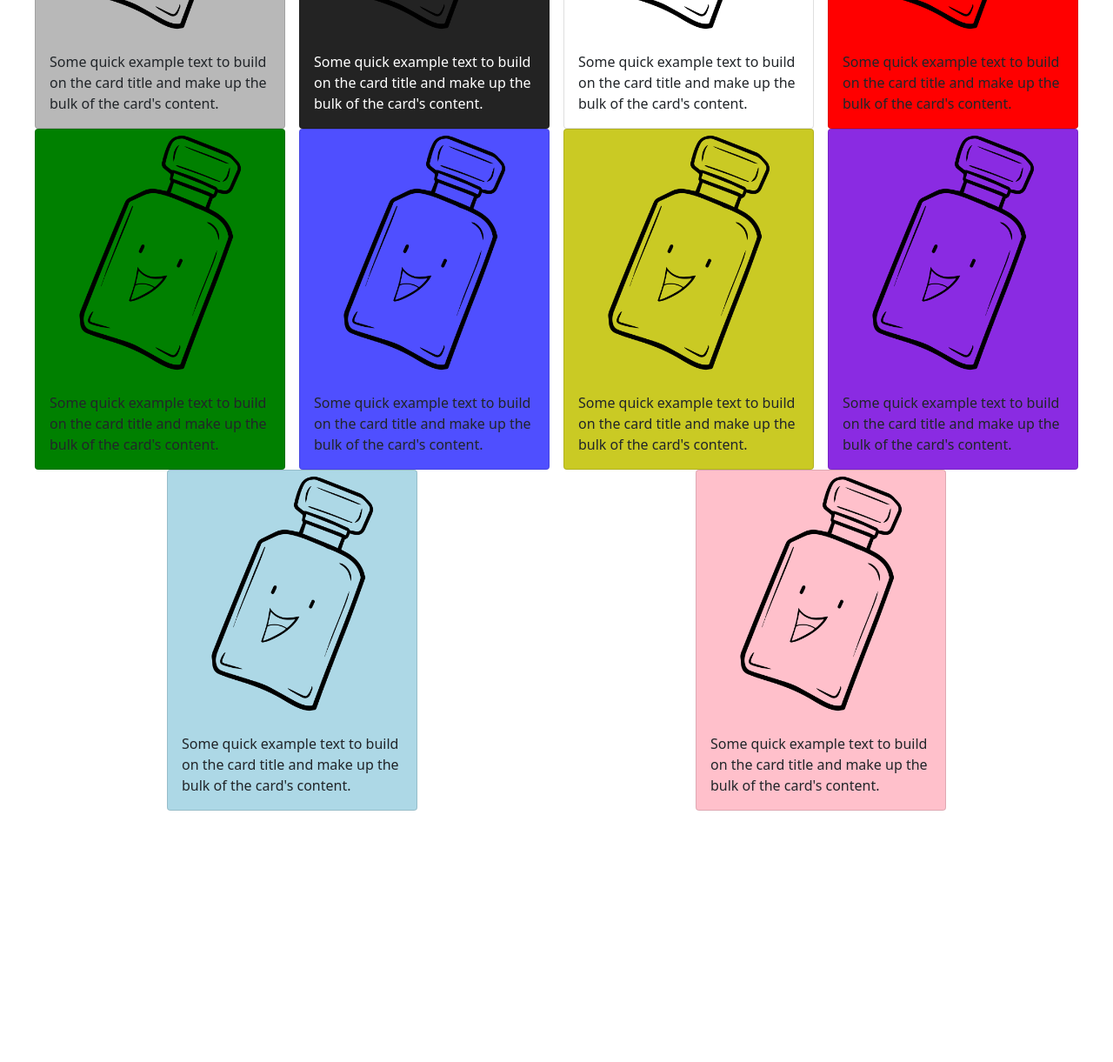
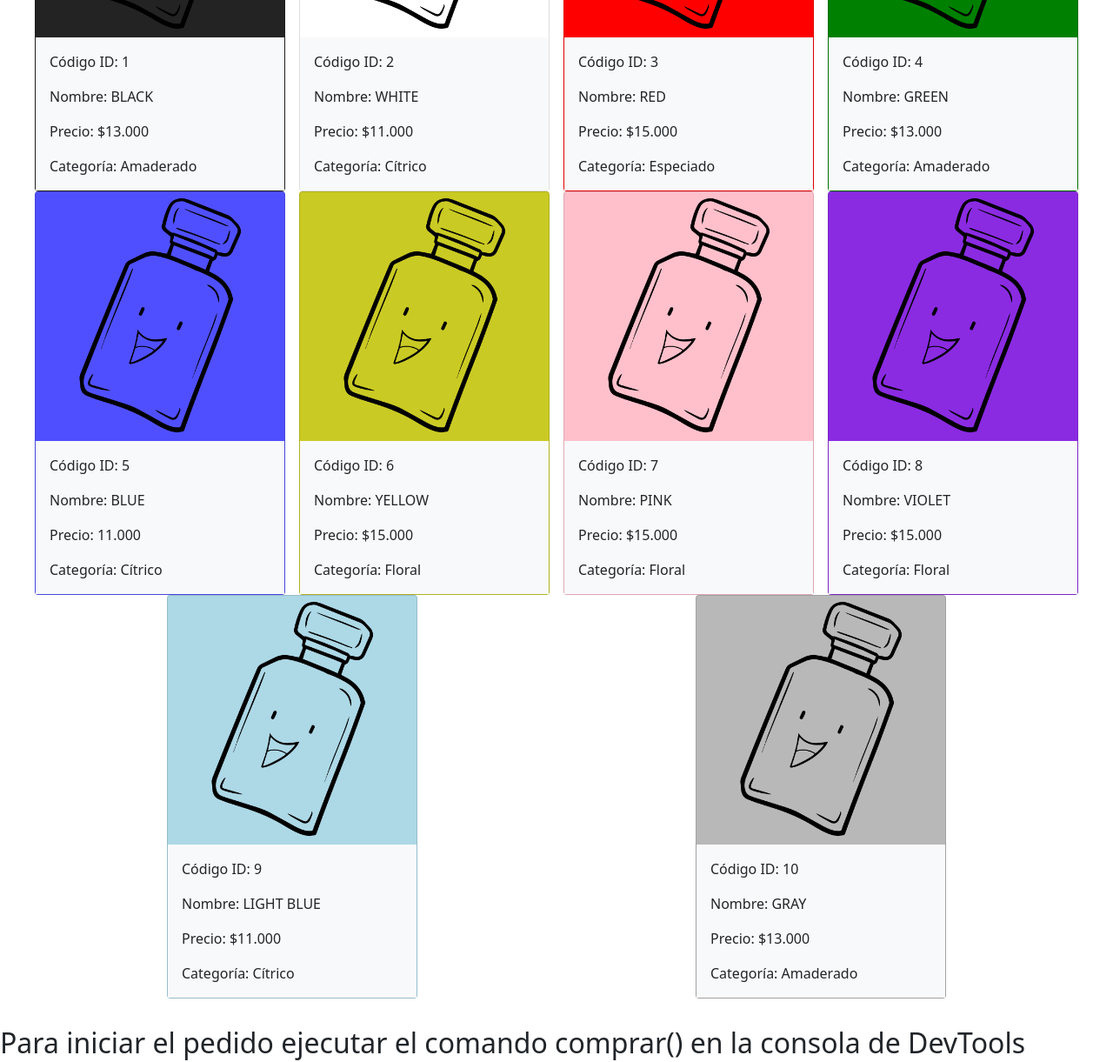
Before and after one commit to JulioBarnes/JS-PreEntrega-2-Barnes, a plain HTML site: page index.html in a window 1280 px wide. Shown: the part 340-1561 px from the top of the page at 87% size. Before the commit the page ends 1304 px from the top, so only its background shows below. Drawn offline with Linux system fonts and the light colour scheme.

Commit message:
modificadas las cards con la info de tabla

```diff
--- a/index.html
+++ b/index.html
@@ -16,68 +16,98 @@
     </header>
     <main>
         <section class="d-flex flex-wrap align-items-center justify-content-around m-3 p-3">
-            <div class="card fondoGRAY" style="width: 18rem;">
-                <img src="./assests/img/perfume.png" class="card-img-top" alt="...">
-                <div class="card-body">
-                  <p class="card-text">Some quick example text to build on the card title and make up the bulk of the card's content.</p>
-                </div>
-            </div>
             <div class="card fondoBLACK" style="width: 18rem;">
                 <img src="./assests/img/perfume.png" class="card-img-top" alt="...">
-                <div class="card-body">
-                  <p class="card-text letraBLANCAS">Some quick example text to build on the card title and make up the bulk of the card's content.</p>
+                <div class="card-body bg-light">
+                  <p class="card-text">Código ID: 1</p>
+                  <p class="card-text">Nombre: BLACK</p>
+                  <p class="card-text">Precio: $13.000</p>
+                  <p class="card-text">Categoría: Amaderado</p>
                 </div>
             </div>
             <div class="card fondoWHITE" style="width: 18rem;">
                 <img src="./assests/img/perfume.png" class="card-img-top" alt="...">
-                <div class="card-body">
-                  <p class="card-text">Some quick example text to build on the card title and make up the bulk of the card's content.</p>
+                <div class="card-body bg-light">
+                    <p class="card-text">Código ID: 2 </p>
+                    <p class="card-text">Nombre: WHITE</p>
+                    <p class="card-text">Precio: $11.000</p>
+                    <p class="card-text">Categoría: Cítrico</p>
                   </div>
             </div>
             <div class="card fondoRED" style="width: 18rem;">
                 <img src="./assests/img/perfume.png" class="card-img-top" alt="...">
-                <div class="card-body">
-                  <p class="card-text">Some quick example text to build on the card title and make up the bulk of the card's content.</p>
+                <div class="card-body bg-light">
+                    <p class="card-text">Código ID: 3</p>
+                    <p class="card-text">Nombre: RED</p>
+                    <p class="card-text">Precio: $15.000</p>
+                    <p class="card-text">Categoría: Especiado</p>
                   </div>
             </div>
             <div class="card fondoGREEN" style="width: 18rem;">
                 <img src="./assests/img/perfume.png" class="card-img-top" alt="...">
-                <div class="card-body">
-                  <p class="card-text">Some quick example text to build on the card title and make up the bulk of the card's content.</p>
+                <div class="card-body bg-light">
+                    <p class="card-text">Código ID: 4</p>
+                    <p class="card-text">Nombre: GREEN</p>
+                    <p class="card-text">Precio: $13.000</p>
+                    <p class="card-text">Categoría: Amaderado</p>
                   </div>
             </div>
             <div class="card fondoBLUE" style="width: 18rem;">
                 <img src="./assests/img/perfume.png" class="card-img-top" alt="...">
-                <div class="card-body">
-                  <p class="card-text">Some quick example text to build on the card title and make up the bulk of the card's content.</p>
+                <div class="card-body bg-light">
+                    <p class="card-text">Código ID: 5</p>
+                    <p class="card-text">Nombre: BLUE</p>
+                    <p class="card-text">Precio: 11.000</p>
+                    <p class="card-text">Categoría: Cítrico</p>
                   </div>
             </div>
             <div class="card fondoYELLOW" style="width: 18rem;">
                 <img src="./assests/img/perfume.png" class="card-img-top" alt="...">
-                <div class="card-body">
-                  <p class="card-text">Some quick example text to build on the card title and make up the bulk of the card's content.</p>
+                <div class="card-body bg-light">
+                    <p class="card-text">Código ID: 6</p>
+                    <p class="card-text">Nombre: YELLOW</p>
+                    <p class="card-text">Precio: $15.000</p>
+                    <p class="card-text">Categoría: Floral</p>
+                  </div>
+            </div>
+            <div class="card fondoPINK" style="width: 18rem;">
+                <img src="./assests/img/perfume.png" class="card-img-top" alt="...">
+                <div class="card-body bg-light">
+                    <p class="card-text">Código ID: 7</p>
+                    <p class="card-text">Nombre: PINK</p>
+                    <p class="card-text">Precio: $15.000</p>
+                    <p class="card-text">Categoría: Floral</p>
                   </div>
             </div>
             <div class="card fondoVIOLET" style="width: 18rem;">
                 <img src="./assests/img/perfume.png" class="card-img-top" alt="...">
-                <div class="card-body">
-                  <p class="card-text">Some quick example text to build on the card title and make up the bulk of the card's content.</p>
+                <div class="card-body bg-light">
+                    <p class="card-text">Código ID: 8</p>
+                    <p class="card-text">Nombre: VIOLET</p>
+                    <p class="card-text">Precio: $15.000</p>
+                    <p class="card-text">Categoría: Floral</p>
                   </div>
             </div>
             <div class="card fondoLIGHTBLUE" style="width: 18rem;">
                 <img src="./assests/img/perfume.png" class="card-img-top" alt="...">
-                <div class="card-body">
-                  <p class="card-text">Some quick example text to build on the card title and make up the bulk of the card's content.</p>
+                <div class="card-body bg-light">
+                    <p class="card-text">Código ID: 9</p>
+                    <p class="card-text">Nombre: LIGHT BLUE</p>
+                    <p class="card-text">Precio: $11.000</p>
+                    <p class="card-text">Categoría: Cítrico</p>
                   </div>
             </div>
-            <div class="card fondoPINK" style="width: 18rem;">
+            <div class="card fondoGRAY" style="width: 18rem;">
                 <img src="./assests/img/perfume.png" class="card-img-top" alt="...">
-                <div class="card-body">
-                  <p class="card-text">Some quick example text to build on the card title and make up the bulk of the card's content.</p>
+                <div class="card-body bg-light">
+                    <p class="card-text">Código ID: 10</p>
+                    <p class="card-text">Nombre: GRAY</p>
+                    <p class="card-text">Precio: $13.000</p>
+                    <p class="card-text">Categoría: Amaderado</p>
                   </div>
             </div>
         </section>
-
+        <h2>Para iniciar el pedido ejecutar el comando comprar() en la consola de DevTools</h2>
     </main>
     <footer>
 
```
Lines whose indentation alone changed are shown as unchanged.
